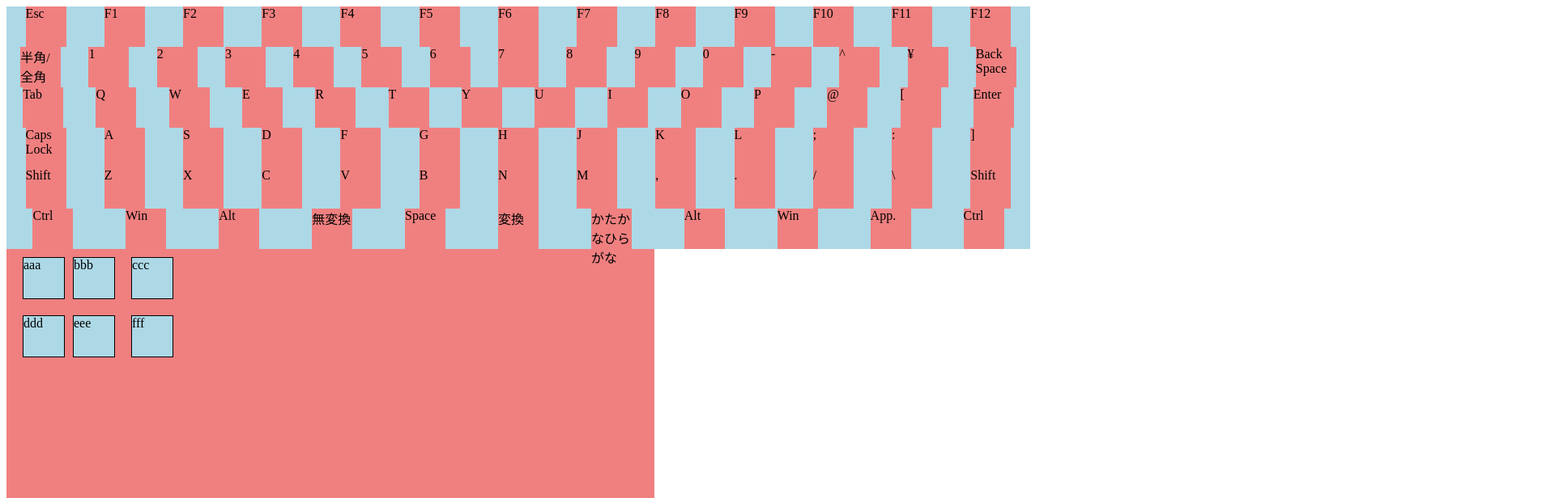
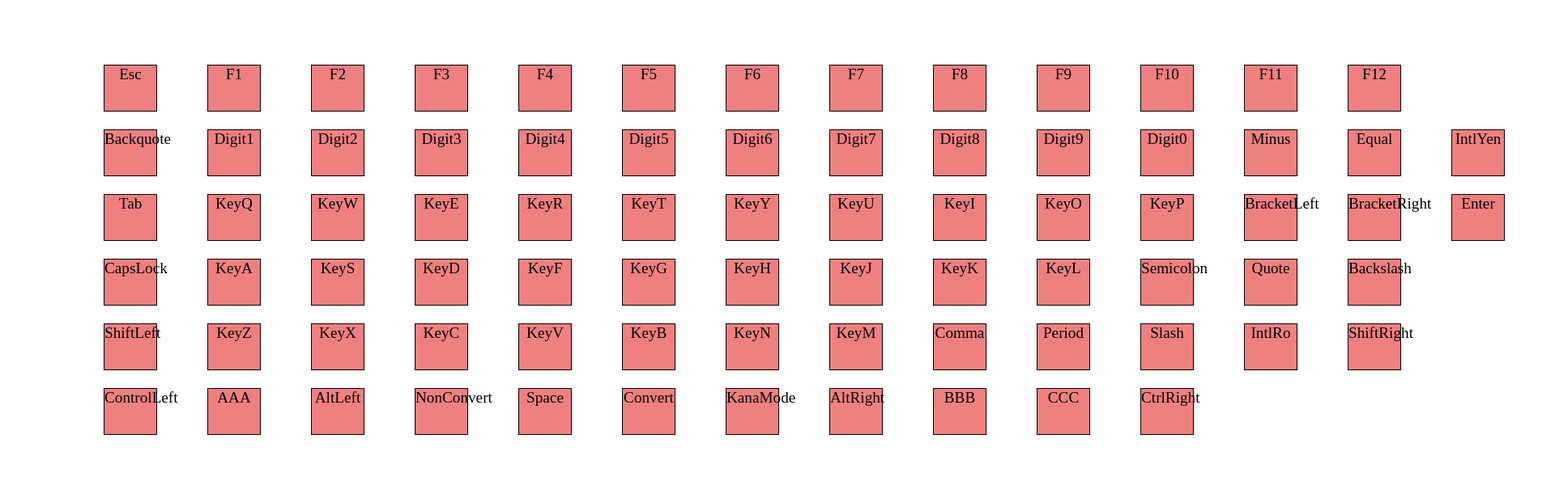
Before and after one commit to ut-code/typing-game, a React (Vite) app: page / in a window 1280 px wide. Shown: the top 616 px of the page at 81% size, 1920 px wide, since content can reach past the window. Built offline with nearby package versions, Linux system fonts and the light colour scheme.

Commit message:
jis109を使って表示

```diff
--- a/src/App.css
+++ b/src/App.css
@@ -1,37 +1,11 @@
+.key {
+  background-color: lightcoral;
+  border: 1px solid;
+  font-size: 1.5vw;
+  text-align: center;
+  height: 7%;
+}
+
 #keyboard {
   background-color: lightblue;
 }
-
-#Esc {
-  background-color: red;
-}
-
-#row {
-  display: flex;
-  justify-content: space-around;
-}
-
-.code {
-  width: 50px;
-  height: 50px;
-  background-color: lightcoral;
-}
-
-#hoge {
-  width: 800px;
-  height: 500px;
-  background-color: lightcoral;
-}
-#hoge div {
-  background-color: lightblue;
-  border: 1px solid;
-  margin: 10px 10px 10px 10px;
-  width: 50px;
-  height: 50px;
-  display: inline-block;
-}
-
-.br::after {
-  content: "\A";
-  white-space: pre;
-}
--- a/src/App.tsx
+++ b/src/App.tsx
@@ -1,43 +1,27 @@
 import eventCode from "./eventCode.json";
 import qwerty from "./qwerty.json";
 import dvorak from "./dvorak.json";
+import jis109 from "./JIS109.json";
 import "./App.css";
-
-const newRow = ["Backquote", "Tab", "CapsLock", "ShiftLeft", "ControlLeft"];
-
-const result = [];
-let cnt = 0;
-for (let i = 0; i <= newRow.length; i++) {
-  const tmp = [];
-  while (eventCode[cnt] !== newRow[i]) {
-    tmp.push(eventCode[cnt]);
-    cnt++;
-  }
-  result.push(tmp);
-}
 
 export default function App() {
   return (
     <>
       <div id="keyboard">
-        {result.map((row, i) => (
-          <div id="row" key={i}>
-            {row.map((code) => (
-              <div className="code" key={code}>
-                {qwerty[code]}
-              </div>
-            ))}
+        {eventCode.map((code) => (
+          <div
+            id={code}
+            className="key"
+            style={{
+              position: "absolute",
+              top: jis109[code].row * 10 + "%",
+              left: jis109[code].column * 10 + "%",
+              width: jis109[code].width / 10 + "%",
+            }}
+          >
+            {code}
           </div>
         ))}
-      </div>
-      <div id="hoge">
-        <div style={{ position: "relative", left: "10px" }}>aaa</div>
-        <div>bbb</div>
-        <div>ccc</div>
-        <span className="br" />
-        <div style={{ position: "relative", left: "10px" }}>ddd</div>
-        <div>eee</div>
-        <div>fff</div>
       </div>
     </>
   );
```
